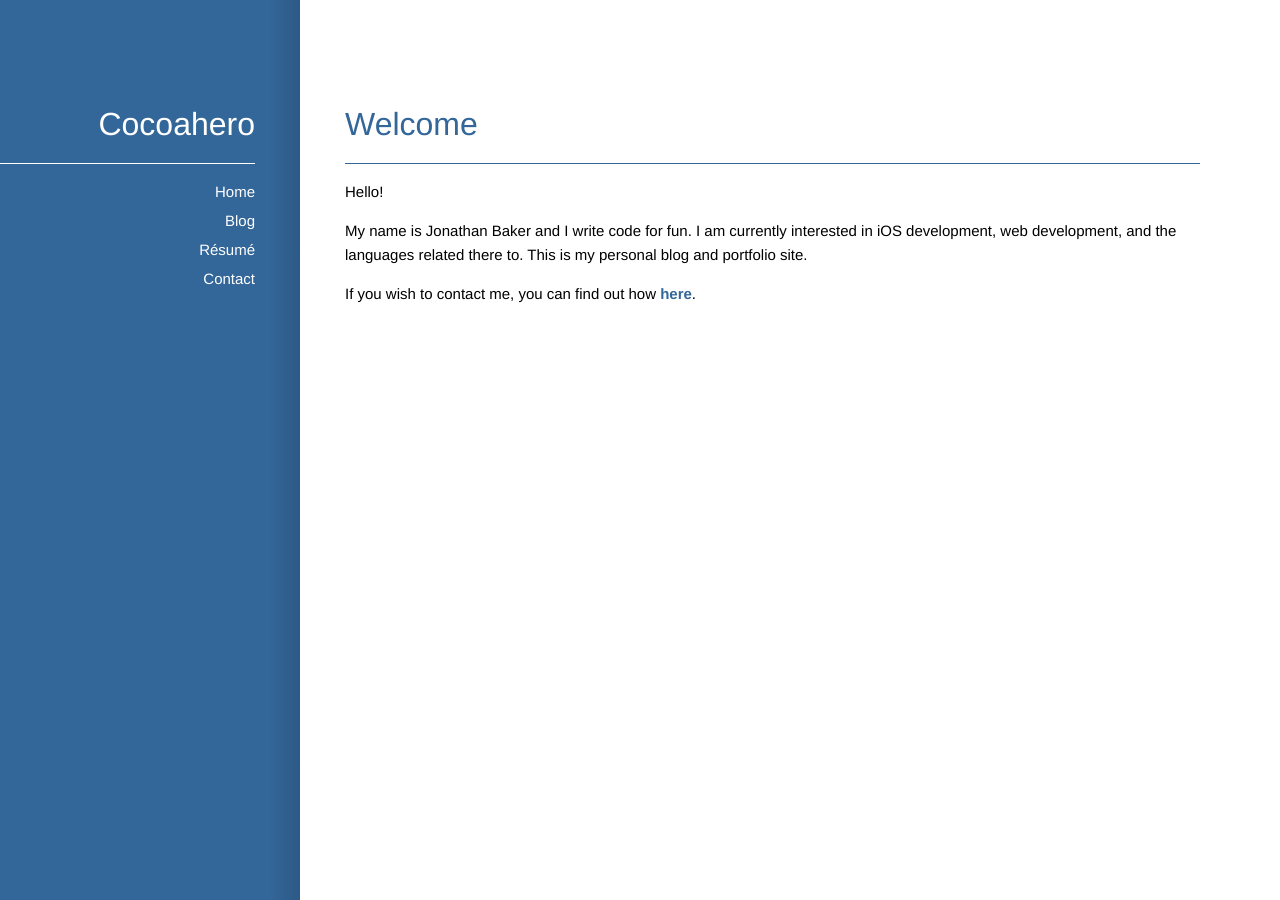
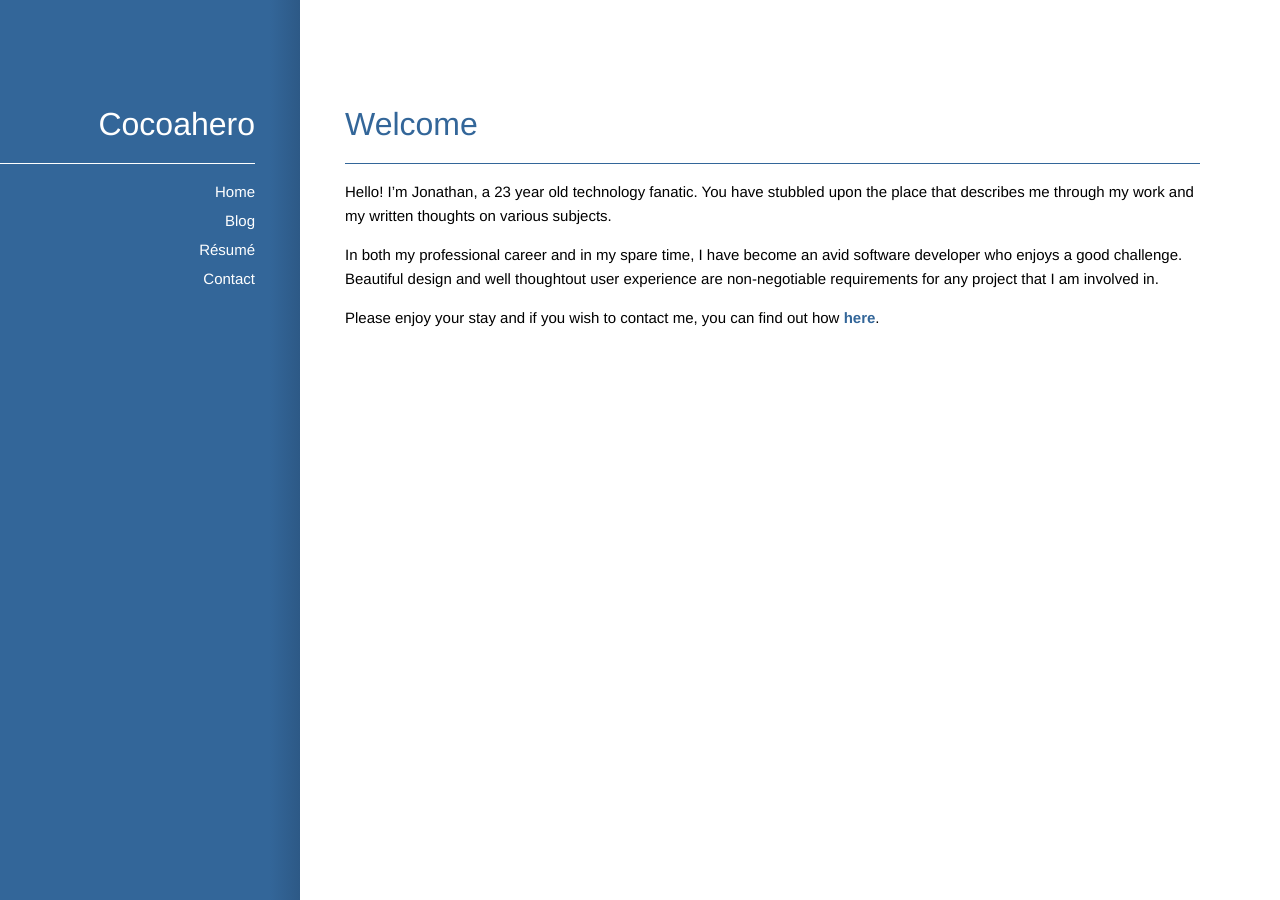
Before and after one commit to communitytlv/cocoahero.github.com, a Jekyll site: the page built from index.md, in a window 1280 px wide. Built offline with Jekyll 4.4.1, drawn with Linux system fonts in a browser that asks for light colours; Markdown is read by kramdown in place of the engine named in the settings; comment, search, counter and statistics services are not loaded.

Commit message:
Update index.md

```diff
--- a/index.md
+++ b/index.md
@@ -3,8 +3,8 @@ layout: default
 title: Welcome
 tags: cocoa, iphone, development, ruby, mac, apple
 ---
-Hello!
+Hello! I'm Jonathan, a 23 year old technology fanatic. You have stubbled upon the place that describes me through my work and my written thoughts on various subjects.
 
-My name is Jonathan Baker and I write code for fun. I am currently interested in iOS development, web development, and the languages related there to.  This is my personal blog and portfolio site.
+In both my professional career and in my spare time, I have become an avid software developer who enjoys a good challenge. Beautiful design and well thoughtout user experience are non-negotiable requirements for any project that I am involved in.
 
-If you wish to contact me, you can find out how [here](/contact/).
+Please enjoy your stay and if you wish to contact me, you can find out how [here](/contact/).
```
